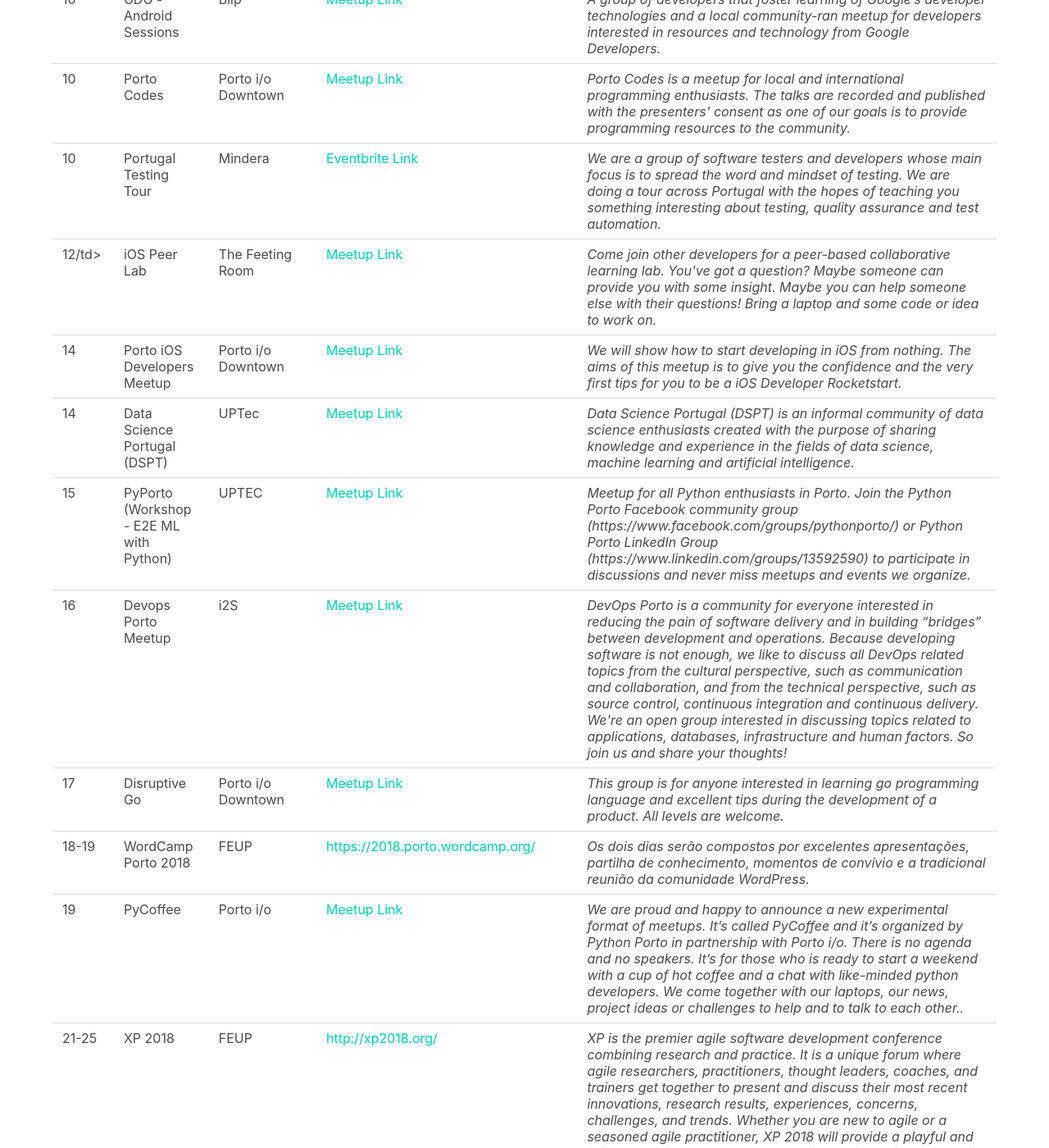
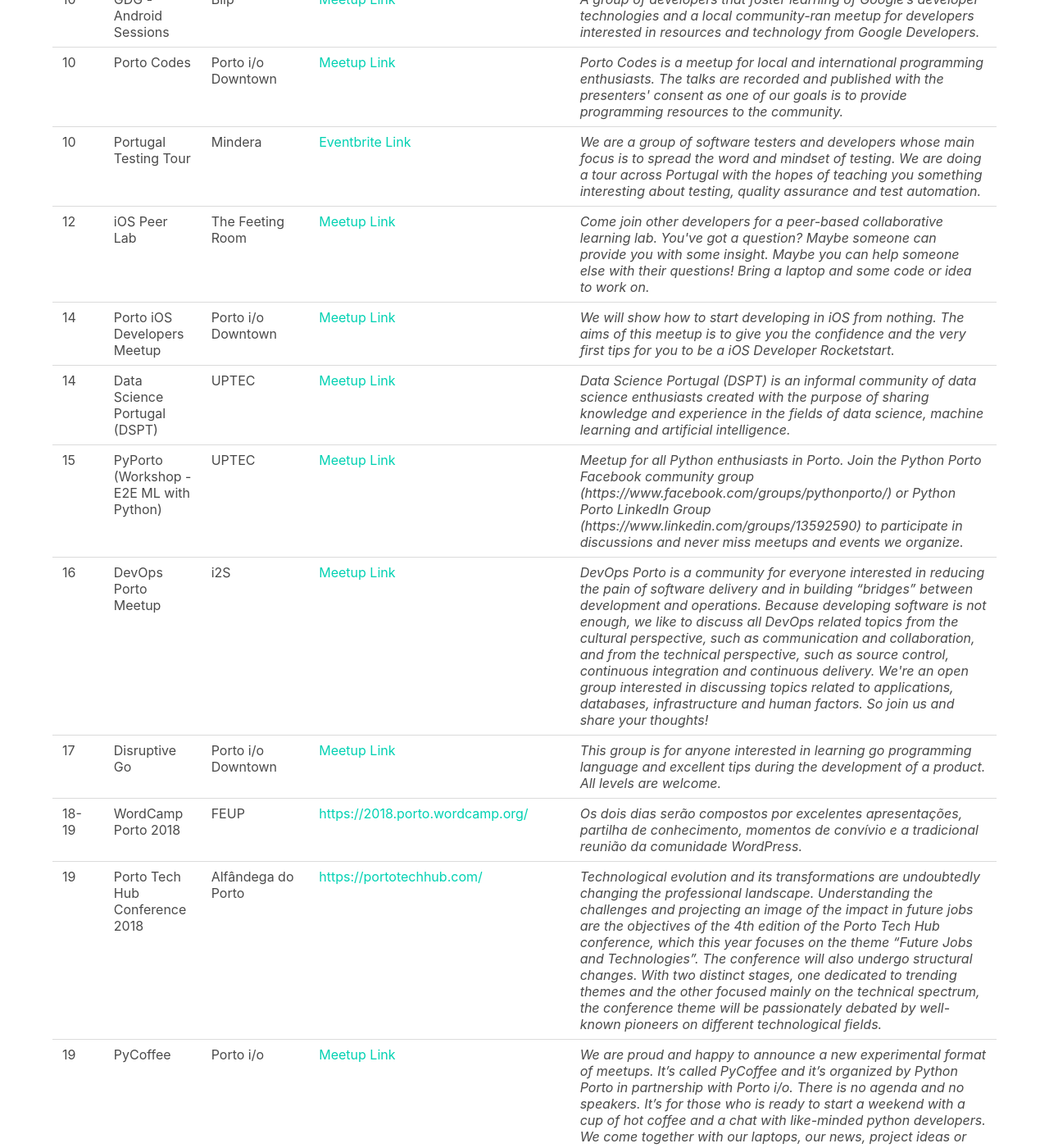
Before and after one commit to DevOpsPorto/devopsporto.github.io, a Jekyll site: the page built from events.html, in a window 1280 px wide and 1400 px high, scrolled down 1072 px. Shown: the whole window at 82% size. Built offline with Jekyll 4.4.1, drawn with Linux system fonts in a browser that asks for light colours.

Commit message:
PTH conf 2018; Andre Carmo twitter; additional fixes

```diff
--- a/_includes/meetup2018016.html
+++ b/_includes/meetup2018016.html
@@ -34,7 +34,7 @@
         <div class="media-content">
           <div class="content">
             <h3>Testing travel guide to continuous delivery</h3>
-            {% include components/speakerhandle.html name="André Carmo" linkedin="andrecarmo" %}
+            {% include components/speakerhandle.html name="André Carmo" twitter="atmcarmo" linkedin="andrecarmo" %}
             <p>
               Continuous Delivery is a major trend in tech industry, but we cannot compromise quality for speed. Companies need to adapt
               their delivery process for such a frequent release schedule. André will show his point of view about this and
--- a/events.html
+++ b/events.html
@@ -111,7 +111,7 @@
             </td>
         </tr>
         <tr>
-            <td>12/td>
+            <td>12</td>
             <td>iOS Peer Lab</td>
             <td>The Feeting Room</td>
             <td>
@@ -138,7 +138,7 @@
         <tr>
             <td>14</td>
             <td>Data Science Portugal (DSPT)</td>
-            <td>UPTec</td>
+            <td>UPTEC</td>
             <td>
                 <a href="https://www.meetup.com/pt-BR/datascienceportugal/events/250151489/" target="_blank">Meetup Link</a>
             </td>
@@ -160,7 +160,7 @@
         </tr>
         <tr>
             <td>16</td>
-            <td>Devops Porto Meetup</td>
+            <td>DevOps Porto Meetup</td>
             <td>i2S</td>
                 <td>
                     <a href="https://www.meetup.com/pt-BR/devopsporto/events/250525943" target="_blank">Meetup Link</a>
@@ -194,6 +194,17 @@
         </tr>
         <tr>
             <td>19</td>
+            <td>Porto Tech Hub Conference 2018</td>
+            <td>Alfândega do Porto</td>
+            <td>
+                <a href="https://portotechhub.com/" target="_blank">https://portotechhub.com/</a>
+            </td>
+            <td>
+                <i>Technological evolution and its transformations are undoubtedly changing the professional landscape. Understanding the challenges and projecting an image of the impact in future jobs are the objectives of the 4th edition of the Porto Tech Hub conference, which this year focuses on the theme “Future Jobs and Technologies”. The conference will also undergo structural changes. With two distinct stages, one dedicated to trending themes and the other focused mainly on the technical spectrum, the conference theme will be passionately debated by well-known pioneers on different technological fields.</i>
+            </td>
+        </tr>
+        <tr>
+            <td>19</td>
             <td>PyCoffee</td>
             <td>Porto i/o</td>
                 <td>
@@ -223,7 +234,7 @@
         <tr>
             <td>22</td>
             <td>PHPorto Meetup</td>
-            <td>UPTec</td>
+            <td>UPTEC</td>
                 <td>
                     <a href="https://www.meetup.com/pt-BR/PHPorto/events/250483934/" target="_blank">Meetup Link</a>
                 </td>
@@ -283,7 +294,7 @@
             </td>
         </tr>
         <tr>
-            <td>26/td>
+            <td>26</td>
             <td>iOS Peer Lab</td>
             <td>The Feeting Room</td>
             <td>
--- a/team.html
+++ b/team.html
@@ -27,7 +27,7 @@
             </p>
             <p>
                 DevOps @ <a href="https://www.natixis.com/" target="_blank">Natixis</a> with automation, collaboration and communication as priorities.
-                Backgorund as DBA with special interest in database changes management and data modeling.
+                Background as DBA with special interest in database changes management and data modeling.
             </p>
           </div>
         </div>
```
